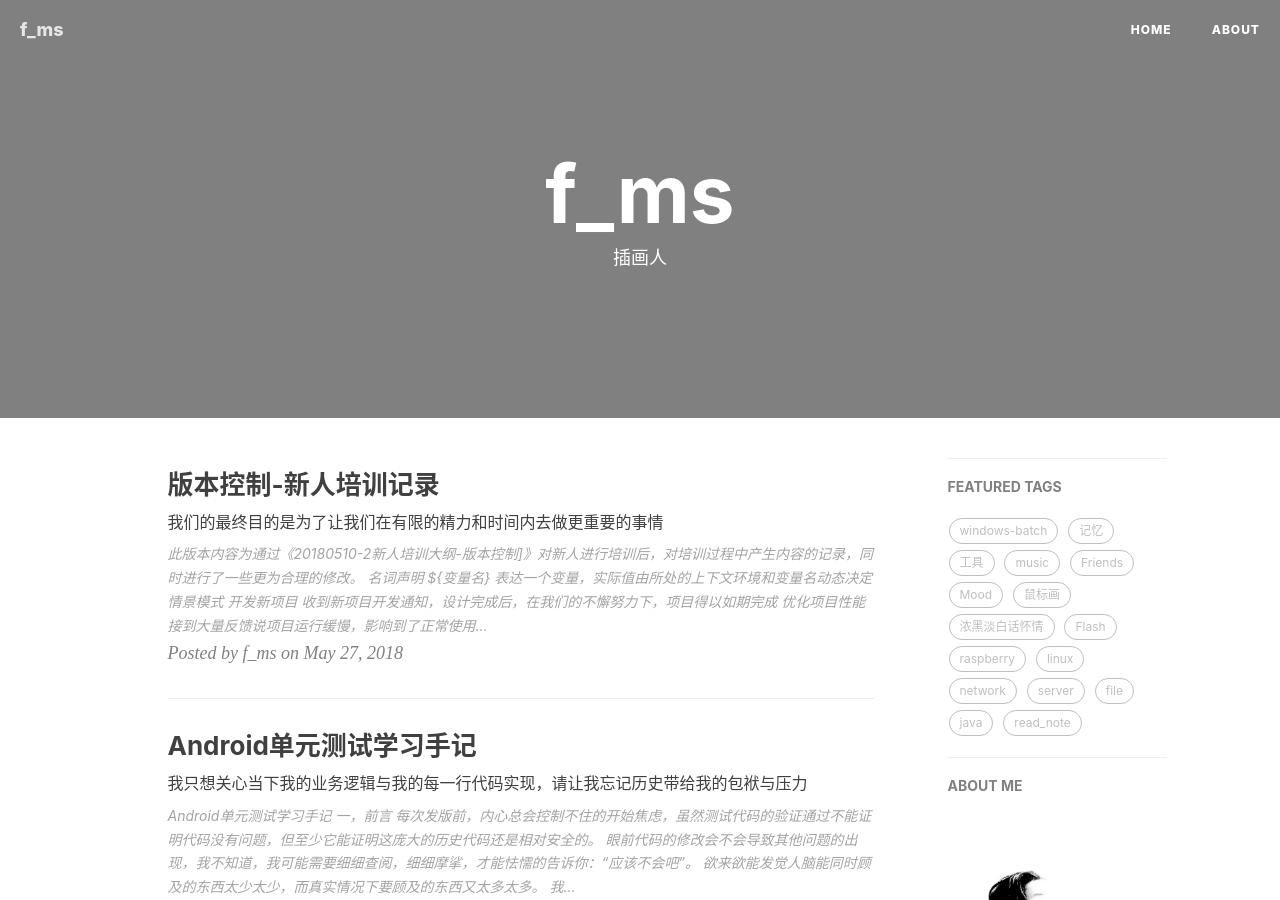
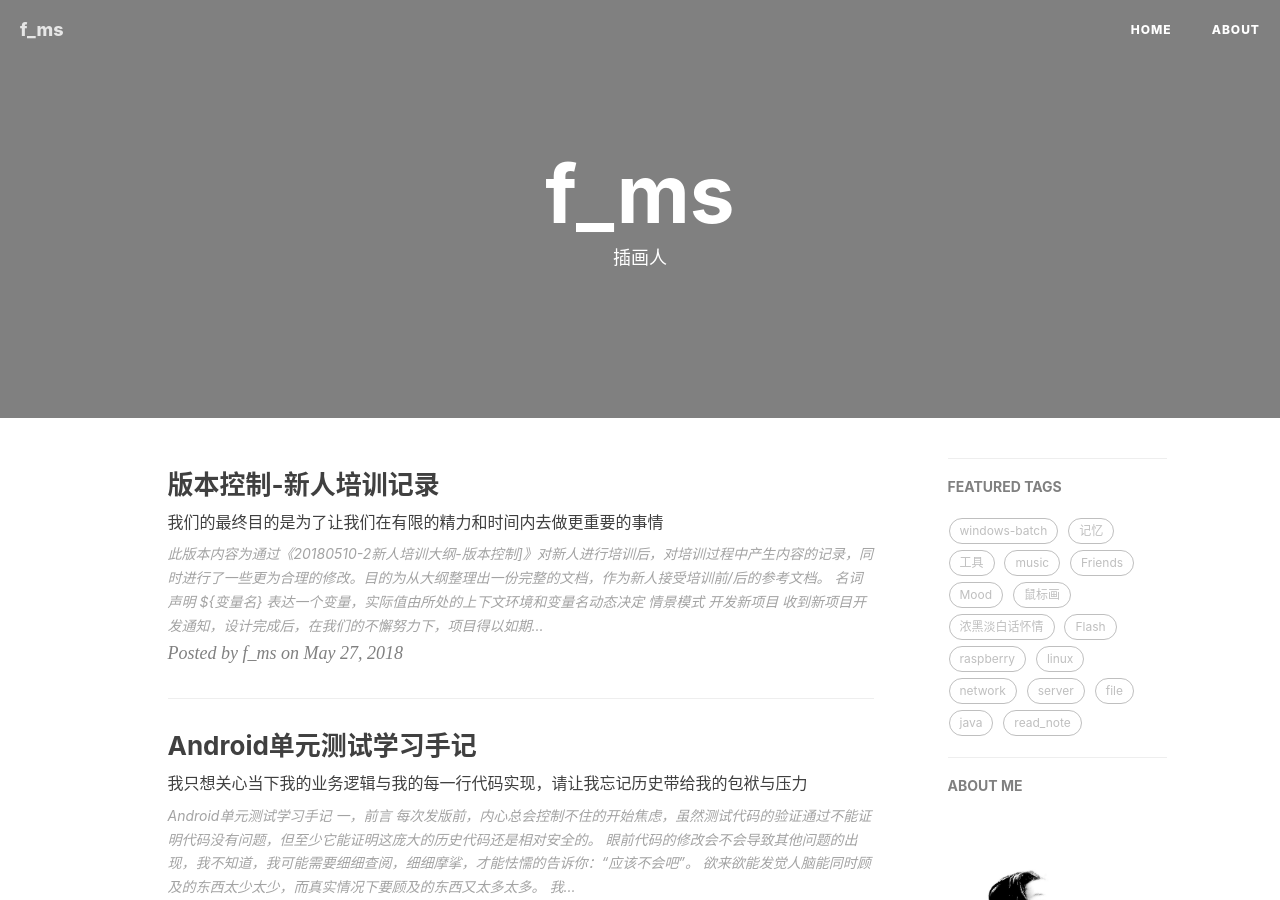
Before and after one commit to imfms/imfms.github.io, a Jekyll site: the page built from index.html, in a window 1280 px wide and 900 px high. Built offline with Jekyll 4.4.1, drawn with Linux system fonts in a browser that asks for light colours; nearby versions of some CDN libraries; the list of posts is cut into pages by our own code; comment, search, counter and statistics services are not loaded.

Commit message:
Update 2018-05-27-git-version-control-teach.markdown

```diff
--- a/_posts/2018-05-27-git-version-control-teach.markdown
+++ b/_posts/2018-05-27-git-version-control-teach.markdown
@@ -11,7 +11,7 @@ tags:
 
 
 
-此版本内容为通过《20180510-2新人培训大纲-版本控制]》对新人进行培训后，对培训过程中产生内容的记录，同时进行了一些更为合理的修改。
+此版本内容为通过《20180510-2新人培训大纲-版本控制]》对新人进行培训后，对培训过程中产生内容的记录，同时进行了一些更为合理的修改。目的为从大纲整理出一份完整的文档，作为新人接受培训前/后的参考文档。
 
 名词声明
 ========
```
Also changed, not shown: other parts of _posts/2018-05-27-git-version-control-teach.markdown (+1 -1 lines).
